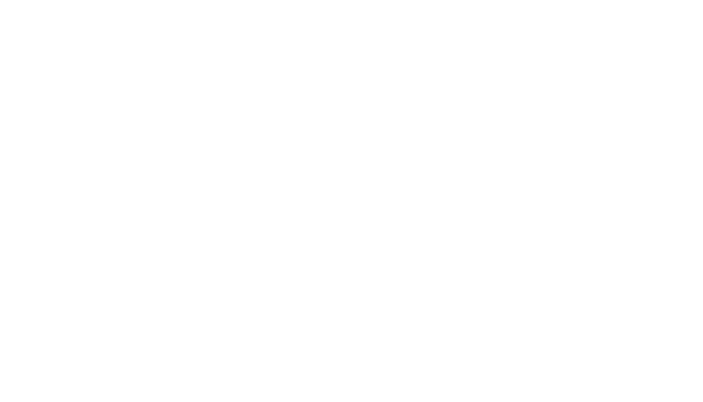
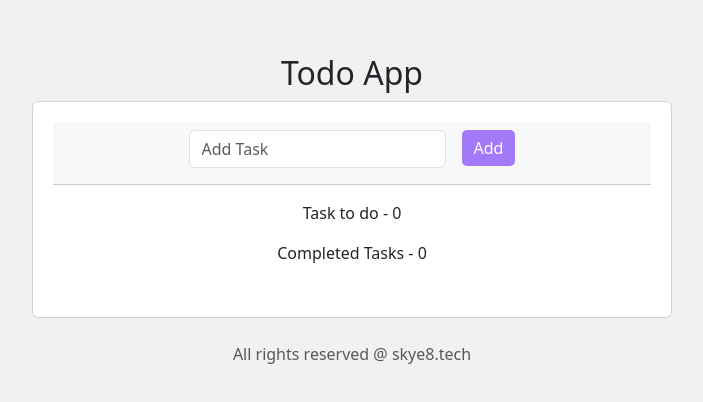
Before and after one commit to Ngumbutlar/Todo-List-React, a React (Create React App) app: page / in a window 1280 px wide. Shown: the part 190-592 px from the top of the page, without its empty margins (288-991 px from the left). Built offline with nearby package versions, Linux system fonts and the light colour scheme.

Commit message:
Added some logic to todo-list app and styling

```diff
--- a/package.json
+++ b/package.json
@@ -7,6 +7,7 @@
     "@testing-library/react": "^13.4.0",
     "@testing-library/user-event": "^13.5.0",
     "bootstrap": "^5.3.3",
+    "bootstrap-icons": "^1.11.3",
     "react": "^18.2.0",
     "react-bootstrap": "^2.10.2",
     "react-dom": "^18.2.0",
--- a/public/index.html
+++ b/public/index.html
@@ -9,35 +9,11 @@
       name="description"
       content="Web site created using create-react-app"
     />
-    <link rel="apple-touch-icon" href="%PUBLIC_URL%/logo192.png" />
-    <!--
-      manifest.json provides metadata used when your web app is installed on a
-      user's mobile device or desktop. See https://developers.google.com/web/fundamentals/web-app-manifest/
-    -->
-    <link rel="manifest" href="%PUBLIC_URL%/manifest.json" />
-    <!--
-      Notice the use of %PUBLIC_URL% in the tags above.
-      It will be replaced with the URL of the `public` folder during the build.
-      Only files inside the `public` folder can be referenced from the HTML.
-
-      Unlike "/favicon.ico" or "favicon.ico", "%PUBLIC_URL%/favicon.ico" will
-      work correctly both with client-side routing and a non-root public URL.
-      Learn how to configure a non-root public URL by running `npm run build`.
-    -->
-    <title>React App</title>
+    <title>Assignment</title>
+    <link rel="stylesheet" href="https://cdn.jsdelivr.net/npm/bootstrap-icons@1.11.3/font/bootstrap-icons.min.css">
   </head>
   <body>
     <noscript>You need to enable JavaScript to run this app.</noscript>
     <div id="root"></div>
-    <!--
-      This HTML file is a template.
-      If you open it directly in the browser, you will see an empty page.
-
-      You can add webfonts, meta tags, or analytics to this file.
-      The build step will place the bundled scripts into the <body> tag.
-
-      To begin the development, run `npm start` or `yarn start`.
-      To create a production bundle, use `npm run build` or `yarn build`.
-    -->
   </body>
 </html>
--- a/src/App.css
+++ b/src/App.css
@@ -1,38 +1,46 @@
+
 .App {
-  text-align: center;
-}
-
-.App-logo {
-  height: 40vmin;
-  pointer-events: none;
-}
-
-@media (prefers-reduced-motion: no-preference) {
-  .App-logo {
-    animation: App-logo-spin infinite 20s linear;
-  }
-}
-
-.App-header {
-  background-color: #282c34;
-  min-height: 100vh;
+  background-color: #F2F1F2;
+  height: 100vh;
   display: flex;
   flex-direction: column;
   align-items: center;
   justify-content: center;
-  font-size: calc(10px + 2vmin);
+  text-align: center;
+
+}
+.card{
+height: 50%;
+width: 50%;
+border-radius: 10px;
+padding: 20px;
+background-color: #ffff;
+}
+.card-header button{
+  cursor: pointer;
+  border: none;
+  border-radius: 5px;
+  background-color: #A279F9;
+  color: #ffff;
+}
+
+.card-body ul{
+  list-style: none;
+}
+
+.card-body li{
+  background-color: #A279F9;
+  color: white;
+  padding: 5px px;
+  margin: 5px 5px;
+  border-radius: 8px;
+  width: 400px;
+
+}
+.bi{
+  cursor: pointer;
   color: white;
 }
-
-.App-link {
-  color: #61dafb;
+.completed-task {
+  text-decoration: line-through;
 }
-
-@keyframes App-logo-spin {
-  from {
-    transform: rotate(0deg);
-  }
-  to {
-    transform: rotate(360deg);
-  }
-}
--- a/src/App.js
+++ b/src/App.js
@@ -1,12 +1,142 @@
-import logo from './logo.svg';
-import './App.css';
+import "./App.css";
+import "bootstrap/dist/css/bootstrap.min.css";
+import React, { useState } from "react";
 
 function App() {
+  const [tasks, setTasks] = useState([]);
+  const [completedTasks, setcopletedTasks] = useState([]);
+  const [inputValue, setInputValue] = useState("");
+
+  const handleInputChange = (e) => {
+    setInputValue(e.target.value);
+  };
+
+  const handleformSubmit = (e) => {
+    e.preventDefault();
+    if (inputValue.trim() !== "") {
+      const newTask = {
+        id: Date.now(),
+        text: inputValue,
+        completed: false,
+      };
+
+      setTasks([...tasks, newTask]);
+      setInputValue("");
+    }
+  };
+
+  const handleDeleteTask = (taskId) => {
+    setTasks(tasks.filter((task) => task.id !== taskId));
+    setcopletedTasks(completedTasks.filter((task) => task.id !== taskId));
+  };
+
+  const handletoggleComplete = (taskId) => {
+    const updatedTasks = tasks.map((task) => {
+      if (task.id === taskId) {
+        return {
+          ...task,
+          completed: !task.completed,
+        };
+      }
+      return task;
+    });
+    setTasks(updatedTasks);
+
+    const completedTask = updatedTasks.find((task) => task.id === taskId);
+    if (completedTask.completed) {
+      setcopletedTasks([...completedTasks, completedTask]);
+      setTasks(updatedTasks.filter((task) => task.id !== taskId));
+    } else {
+      setcopletedTasks(completedTasks.filter((task) => task.id !== taskId));
+    }
+  };
+
   return (
     <div className="App">
-      <header className="">
-
-      </header>
+      <h2>Todo App</h2>
+      <div className="card">
+        <div className="card-header w-100">
+          <form
+            className="row align-content-center justify-content-center g-3"
+            onSubmit={handleformSubmit}
+          >
+            <div className="col-auto">
+              <input
+                className="form-control mb-2"
+                type="text"
+                placeholder="Add Task"
+                value={inputValue}
+                onChange={handleInputChange}
+              ></input>
+            </div>
+            <div className="col-auto">
+              <button className="btn" type="submit">
+                Add
+              </button>
+            </div>
+          </form>
+        </div>
+        <div className="card-body w-100">
+          <div className="row align-items-center justify-content-center">
+            <div className="col-12">
+              <p>Task to do - {tasks.length}</p>
+            </div>
+            <div className="col-auto">
+              <ul className="list-group">
+                {tasks.map((task) => (
+                  <li
+                    key={task.id}
+                    className={`list-group-item d-flex align-items-center ${
+                      task.completed ? "completed" : ""
+                    }`}
+                  >
+                    <input
+                      className="form-check-input me-2"
+                      type="checkbox"
+                      checked={task.completed}
+                      onChange={() => handletoggleComplete(task.id)}
+                    />
+                    <label
+                      className="form-check-label"
+                      htmlFor="flexCheckDefault"
+                    >
+                      {task.text}
+                    </label>
+                    <a
+                      className="ms-auto"
+                      onClick={() => handleDeleteTask(task.id)}
+                    >
+                      <i className="bi bi-trash "></i>
+                    </a>
+                  </li>
+                ))}
+              </ul>
+            </div>
+          </div>
+          <div className="complete-tasks row align-items-center justify-content-center">
+            <div className="col-12">
+              <p>Completed Tasks - {completedTasks.length}</p>
+            </div>
+            <div className="col-auto">
+              <ul className="list-group">
+                {completedTasks.map((task) => (
+                  <li
+                    key={task.id}
+                    className="list-group-item d-flex align-items-center completed-task"
+                  >
+                    {task.text}
+                  </li>
+                ))}
+              </ul>
+            </div>
+          </div>
+        </div>
+      </div>
+      <footer className="footer mt-4">
+        <div className="container text-center">
+          <span className="text-muted">All rights reserved @ skye8.tech</span>
+        </div>
+      </footer>
     </div>
   );
 }
```
Also changed, not shown: 1 other file (tests, documents, lock files or other folders).
